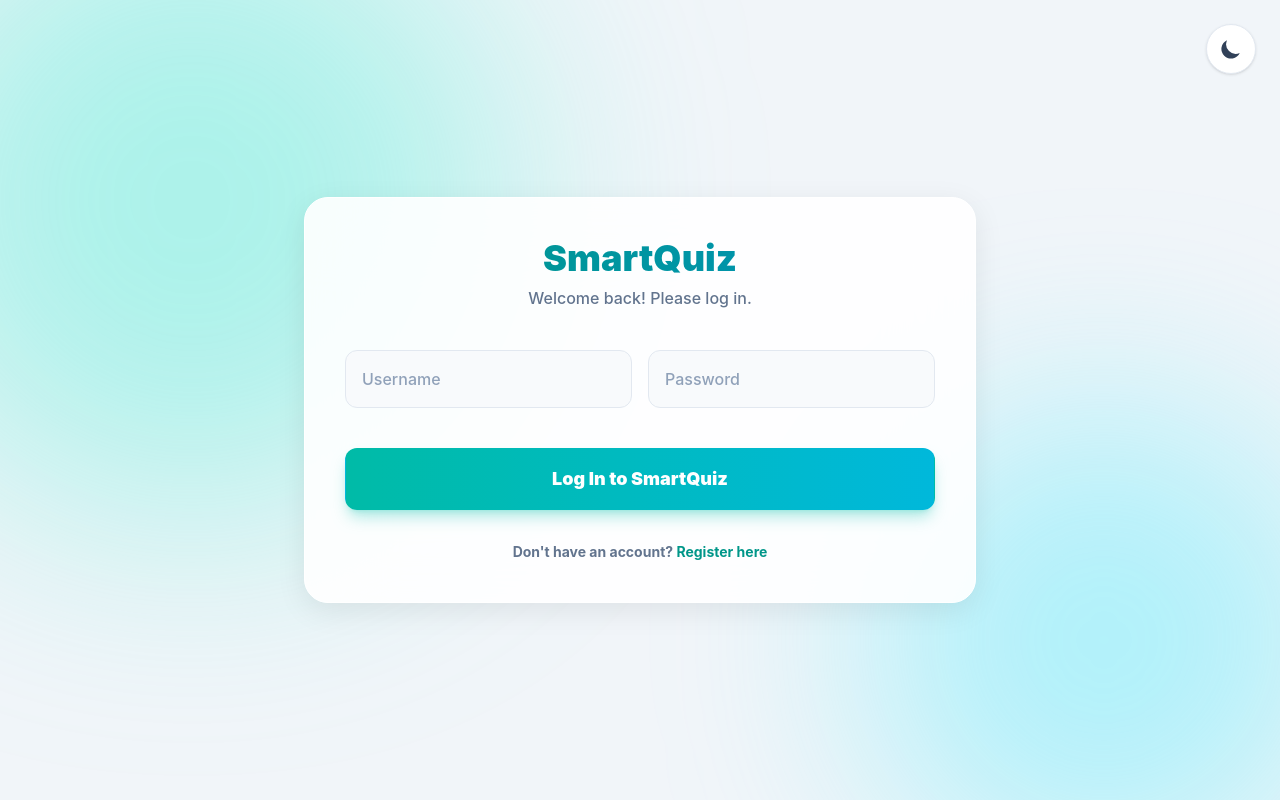
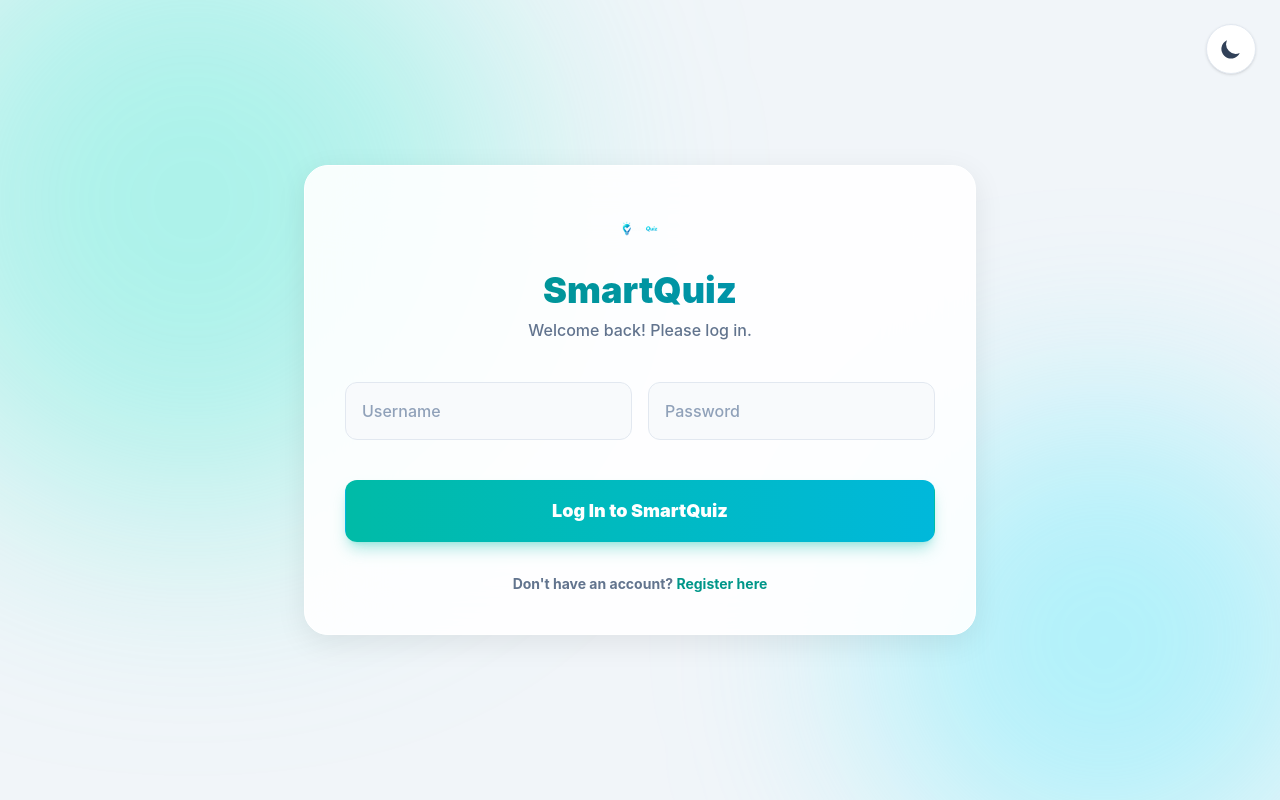
Before and after one commit to gayanviduranga95/smartquiz-frontend, a React (Vite) app: page / in a window 1280 px wide. Built offline with nearby package versions, Linux system fonts and the light colour scheme.

Commit message:
Add logo branding to all page navbars (StudentDashboard, Login)

```diff
--- a/src/pages/Login.jsx
+++ b/src/pages/Login.jsx
@@ -145,6 +145,9 @@ export default function Login() {
 
       <div className={`backdrop-blur-2xl p-10 rounded-3xl w-full max-w-2xl border z-10 relative transition-all duration-500 ${cardBg}`}>
 
+        <div className="flex items-center justify-center mb-4 gap-3">
+          <img src="/logo.png" alt="SmartQuiz Logo" className="h-12 object-contain" />
+        </div>
         <h1 className={`text-4xl font-black text-center text-transparent bg-clip-text bg-gradient-to-r mb-2 ${titleGradient}`}>SmartQuiz</h1>
         <p className={`text-center mb-8 font-medium ${textSecondary}`}>
           {isLogin ? 'Welcome back! Please log in.' : 'Complete your profile to get started.'}
--- a/src/pages/StudentDashboard.jsx
+++ b/src/pages/StudentDashboard.jsx
@@ -205,8 +205,13 @@ export default function StudentDashboard() {
       {/* GLASSMORPHISM SIDEBAR */}
       <aside className={`w-64 backdrop-blur-2xl border-r flex flex-col hidden md:flex z-10 shadow-2xl transition-colors duration-500 ${sidebarBg}`}>
         <div className={`p-6 border-b ${isDarkMode ? 'border-white/10' : 'border-slate-200'}`}>
-          <h1 className={`text-2xl font-black text-transparent bg-clip-text bg-gradient-to-r tracking-wider ${titleGradient}`}>SmartQuiz</h1>
-          <p className={`text-xs font-bold mt-1 uppercase tracking-widest ${isDarkMode ? 'text-teal-500/70' : 'text-teal-600'}`}>Student Portal</p>
+          <div className="flex items-center gap-3 mb-3 cursor-pointer hover:opacity-80 transition" onClick={() => navigate('/')}>
+            <img src="/logo.png" alt="SmartQuiz Logo" className="h-8 object-contain" />
+            <div>
+              <h1 className={`text-xl font-black text-transparent bg-clip-text bg-gradient-to-r tracking-wider ${titleGradient}`}>SmartQuiz</h1>
+              <p className={`text-xs font-bold uppercase tracking-widest ${isDarkMode ? 'text-teal-500/70' : 'text-teal-600'}`}>Student Portal</p>
+            </div>
+          </div>
         </div>
         <div className={`p-6 m-4 rounded-2xl border ${isDarkMode ? 'bg-white/5 border-white/10 shadow-[0_0_30px_rgba(20,184,166,0.1)]' : 'bg-white border-slate-200 shadow-md'}`}>
            <p className={`font-bold text-xs uppercase tracking-widest mb-1 ${isDarkMode ? 'text-teal-300/70' : 'text-teal-600'}`}>Total XP</p>
@@ -222,6 +227,15 @@ export default function StudentDashboard() {
       </aside>
 
       <main className="flex-1 p-4 md:p-8 overflow-y-auto z-10 relative pb-24 md:pb-8">
+        {/* MOBILE HEADER */}
+        <div className="md:hidden mb-6 flex items-center gap-3 cursor-pointer hover:opacity-80 transition" onClick={() => navigate('/')}>
+          <img src="/logo.png" alt="SmartQuiz Logo" className="h-10 object-contain" />
+          <div>
+            <h1 className={`text-xl font-black text-transparent bg-clip-text bg-gradient-to-r tracking-wider ${titleGradient}`}>SmartQuiz</h1>
+            <p className={`text-xs font-bold uppercase tracking-widest ${isDarkMode ? 'text-teal-500/70' : 'text-teal-600'}`}>Student</p>
+          </div>
+        </div>
+
         {reviewQuiz ? (
            <div className="max-w-3xl mx-auto animate-in slide-in-from-bottom-8 duration-500">
              <button onClick={closeQuiz} className={`font-bold mb-6 transition flex items-center gap-2 ${isDarkMode ? 'text-teal-400 hover:text-teal-300' : 'text-teal-600 hover:text-teal-700'}`}>← Back to Modules</button>
--- a/src/pages/TeacherDashboard.jsx
+++ b/src/pages/TeacherDashboard.jsx
@@ -308,8 +308,11 @@ export default function TeacherDashboard() {
       <div className={`absolute bottom-[-10%] right-[-5%] w-[30rem] h-[30rem] rounded-full blur-[100px] pointer-events-none transition-colors duration-1000 ${isDarkMode ? 'bg-cyan-600/10' : 'bg-cyan-300/40'}`}></div>
 
       <nav className={`backdrop-blur-2xl shadow-sm border-b px-8 py-4 flex justify-between items-center z-10 relative transition-colors duration-500 ${navBg}`}>
-        <h1 className={`text-2xl font-black text-transparent bg-clip-text bg-gradient-to-r ${titleGradient}`}>SmartQuiz Educator</h1>
-        <div className="flex items-center gap-4 mr-16"> {/* Added mr-16 to avoid overlapping with theme toggle */}
+        <div className="flex items-center gap-4 cursor-pointer hover:opacity-80 transition" onClick={() => navigate('/')}>
+          <img src="/logo.png" alt="SmartQuiz Logo" className="h-10 object-contain" />
+          <h1 className={`text-2xl font-black text-transparent bg-clip-text bg-gradient-to-r ${titleGradient}`}>SmartQuiz Educator</h1>
+        </div>
+        <div className="flex items-center gap-4 mr-16">
           <span className={`font-bold px-4 py-2 rounded-full border ${isDarkMode ? 'bg-teal-500/10 border-teal-500/20 text-teal-300' : 'bg-teal-50 border-teal-200 text-teal-700'}`}>Instructor: {username}</span>
           <button onClick={() => setIsProfileModalOpen(true)} className={`text-xl p-2 rounded-full transition ${isDarkMode ? 'hover:bg-white/10' : 'hover:bg-slate-100'}`} title="Profile Settings">⚙️</button>
           <button onClick={() => navigate('/')} className={`text-sm font-bold transition ml-2 ${isDarkMode ? 'text-red-400 hover:text-red-300' : 'text-red-600 hover:text-red-700'}`}>Log Out</button>
```
Also changed, not shown: logo.png (added).
